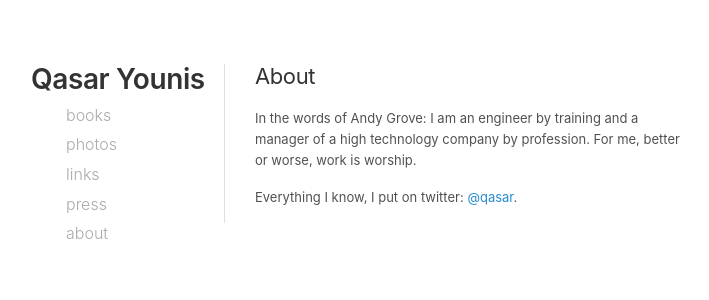
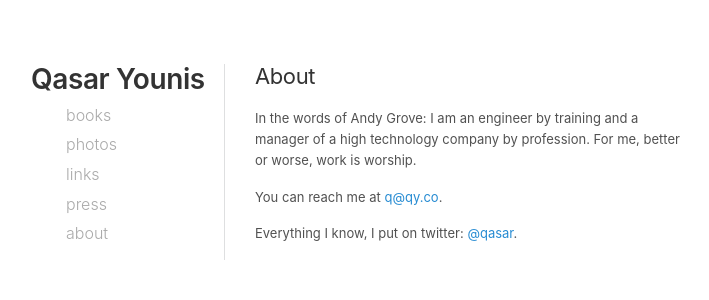
Before and after one commit to qasar/qasar.github.io, a Jekyll site: the page built from about.md, in a window 1280 px wide. Shown: the top 300 px of the page, without its empty margins (35-744 px from the left). Built offline with Jekyll 4.4.1, drawn with Linux system fonts in a browser that asks for light colours.

Commit message:
Update about.md

```diff
--- a/about.md
+++ b/about.md
@@ -5,4 +5,6 @@ permalink: /about/
 
 In the words of Andy Grove: I am an engineer by training and a manager of a high technology company by profession. For me, better or worse, work is worship.
 
+You can reach me at <a href="mailto:q@qy.co" target="_blank">q@qy.co</a>.
+
 Everything I know, I put on twitter: <a href="https://twitter.com/qasar" target="_blank">@qasar</a>.
```
